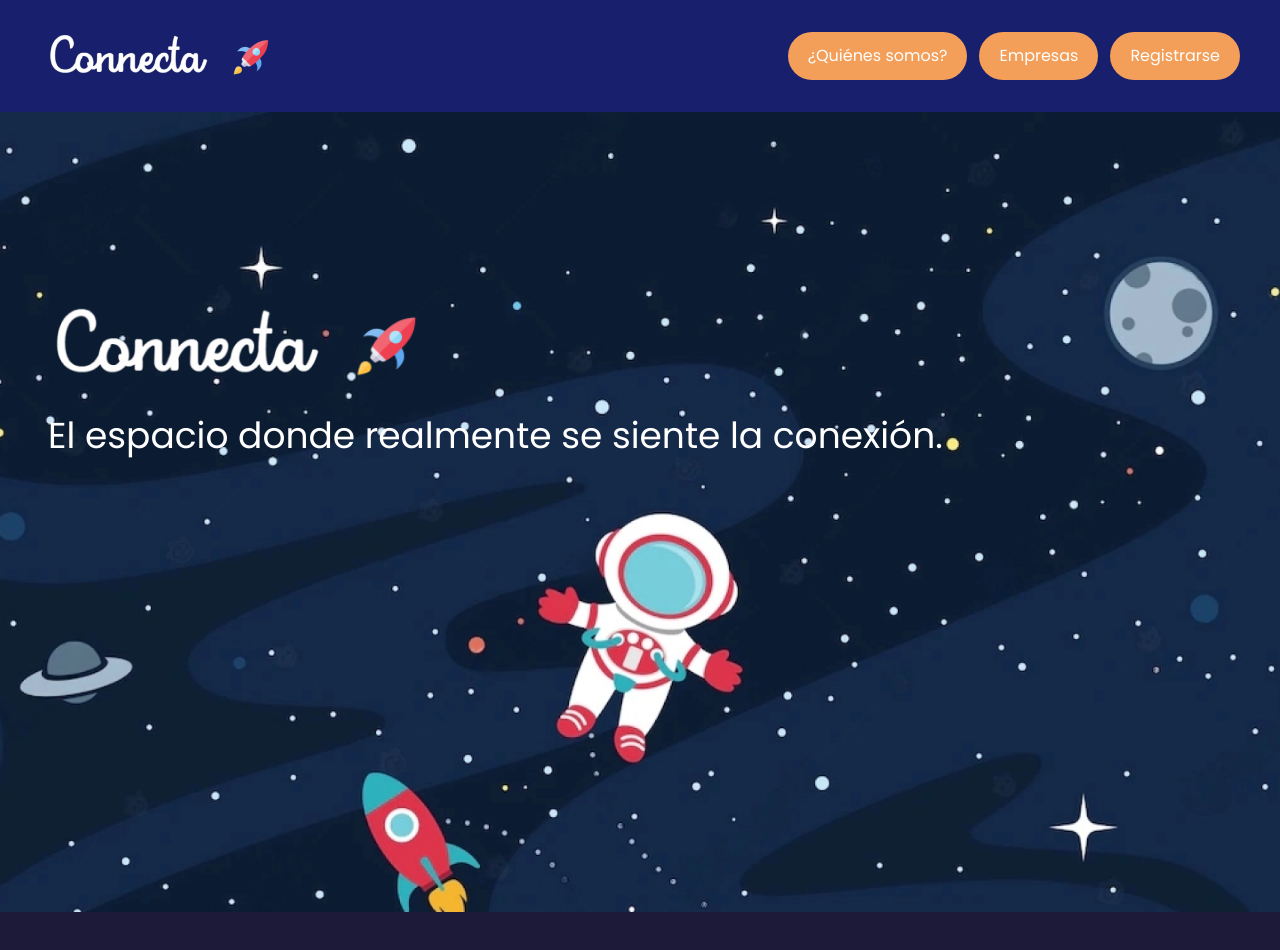
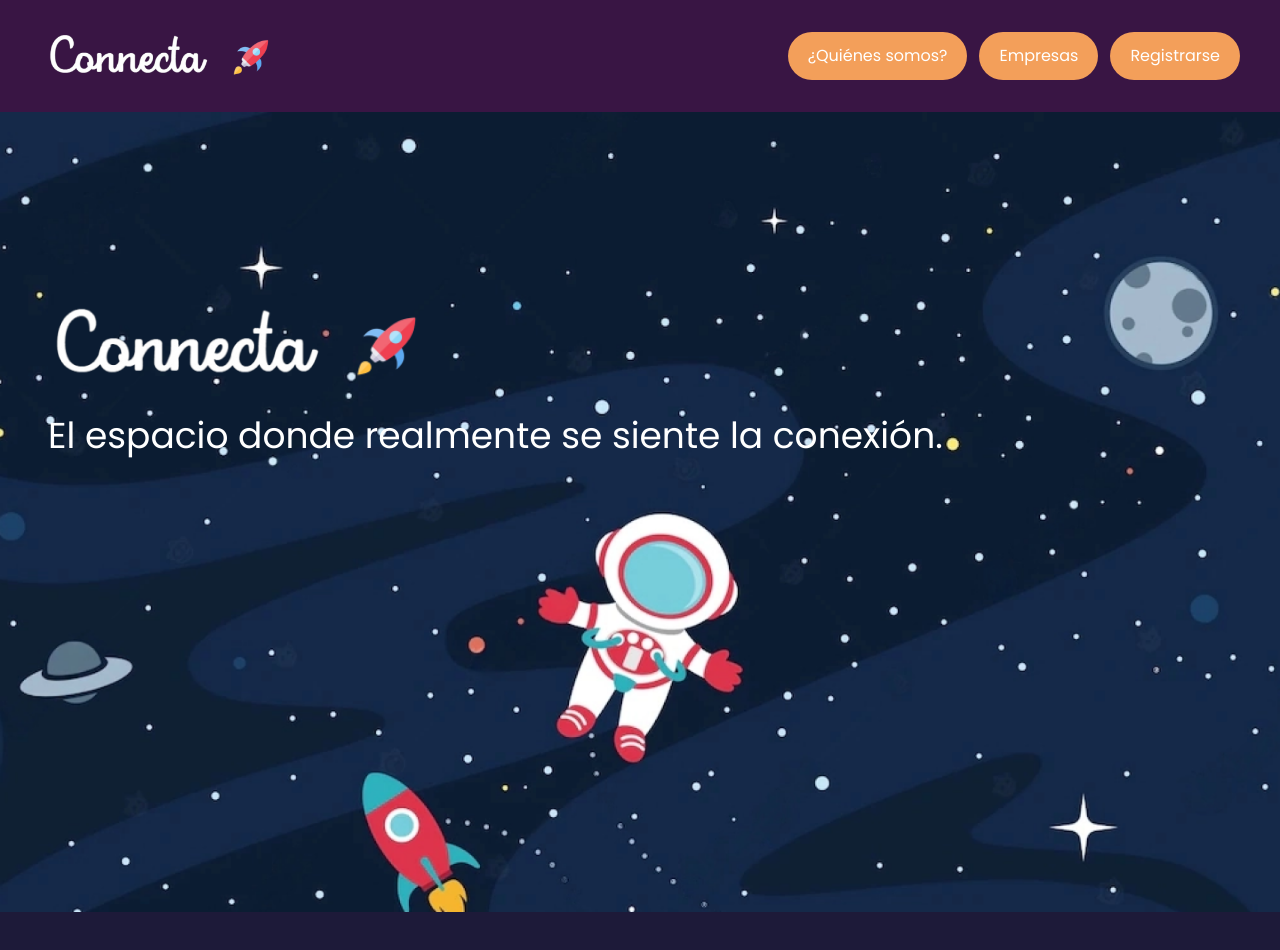
Before and after one commit to No-Country/s10-07-t-express-react-slack, a React (Vite) app in the folder frontend/: page / in a window 1280 px wide. Shown: the top 950 px of the page. Built offline with nearby package versions, Linux system fonts and the light colour scheme.

Commit message:
add environment variables

```diff
--- a/frontend/tailwind.config.js
+++ b/frontend/tailwind.config.js
@@ -7,7 +7,8 @@ export default {
   theme: {
     extend: {
       colors: {
-        "bg-navbar":"#181F6D",
+        "secundary-color": "#4A154B",
+        "bg-navbar":"#391544",
         "button-orange": "#F39F5A",
         "bg": "#1D1A39"
       },
```
